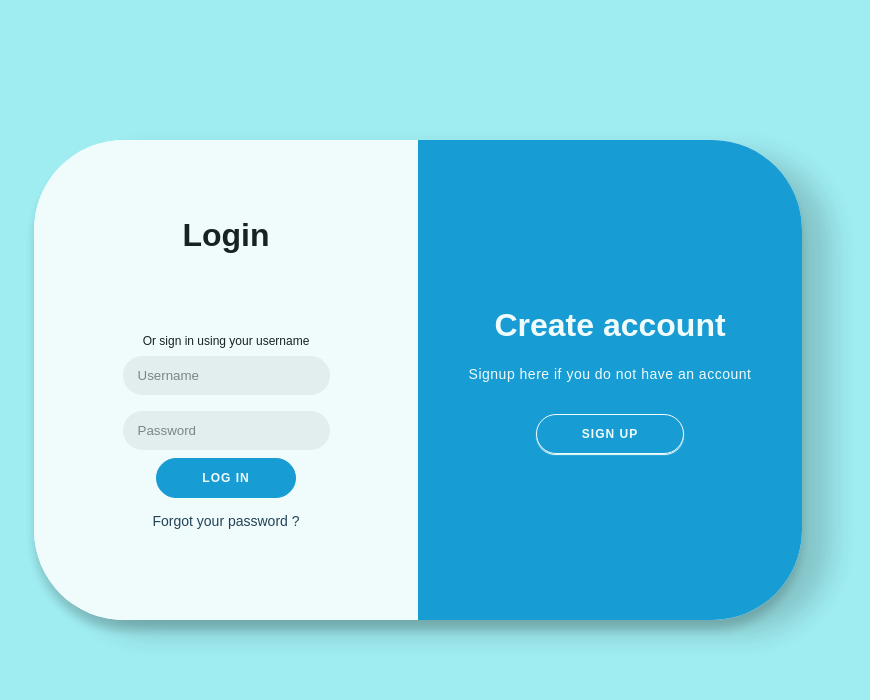
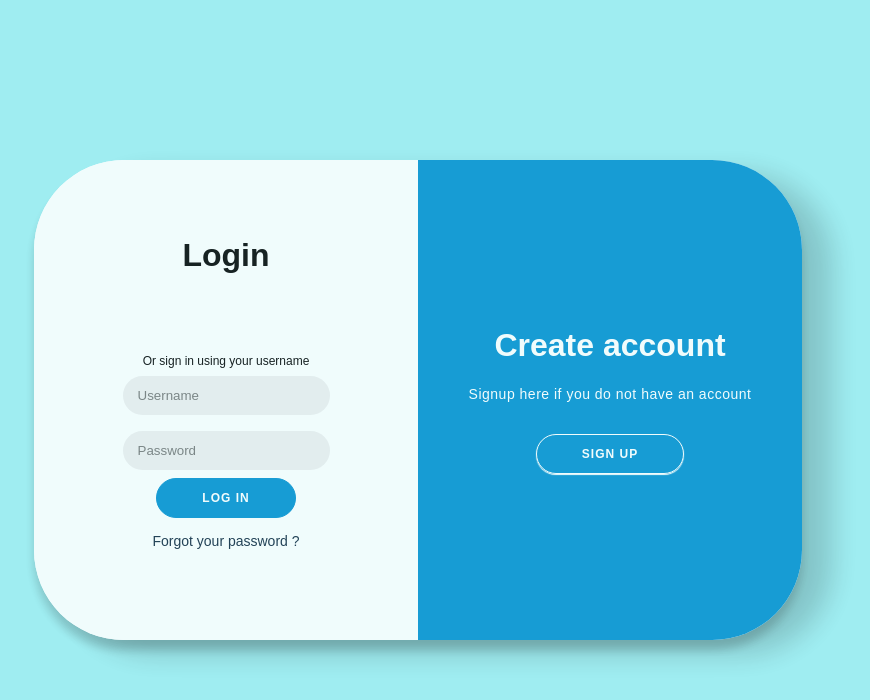
Before and after one commit to vaibhav-js/task-management, a React (Create React App) app in the folder frontend/: page / in a window 1280 px wide. Shown: the top 700 px of the page, without its empty margins (222-1092 px from the left). Built offline with nearby package versions, Linux system fonts and the light colour scheme; no server answers.

Commit message:
updated styles for Login component

```diff
--- a/frontend/src/styles/Login.css
+++ b/frontend/src/styles/Login.css
@@ -1,17 +1,17 @@
 /* Login Style */
 * {
     box-sizing: border-box;
+    padding: 0;
+    margin: 0;
 }
 
-body {
+.login__container {
     font-family: 'Montserrat', sans-serif;
     display: flex;
     flex-direction: column;
     justify-content: center;
     align-items: center;
-    height: 90vh;
-    margin: -20px 0 50px;
-    margin-top: 20px;
+    height: 100vh;
     background-color: #9fedf1;
 }
 
```
